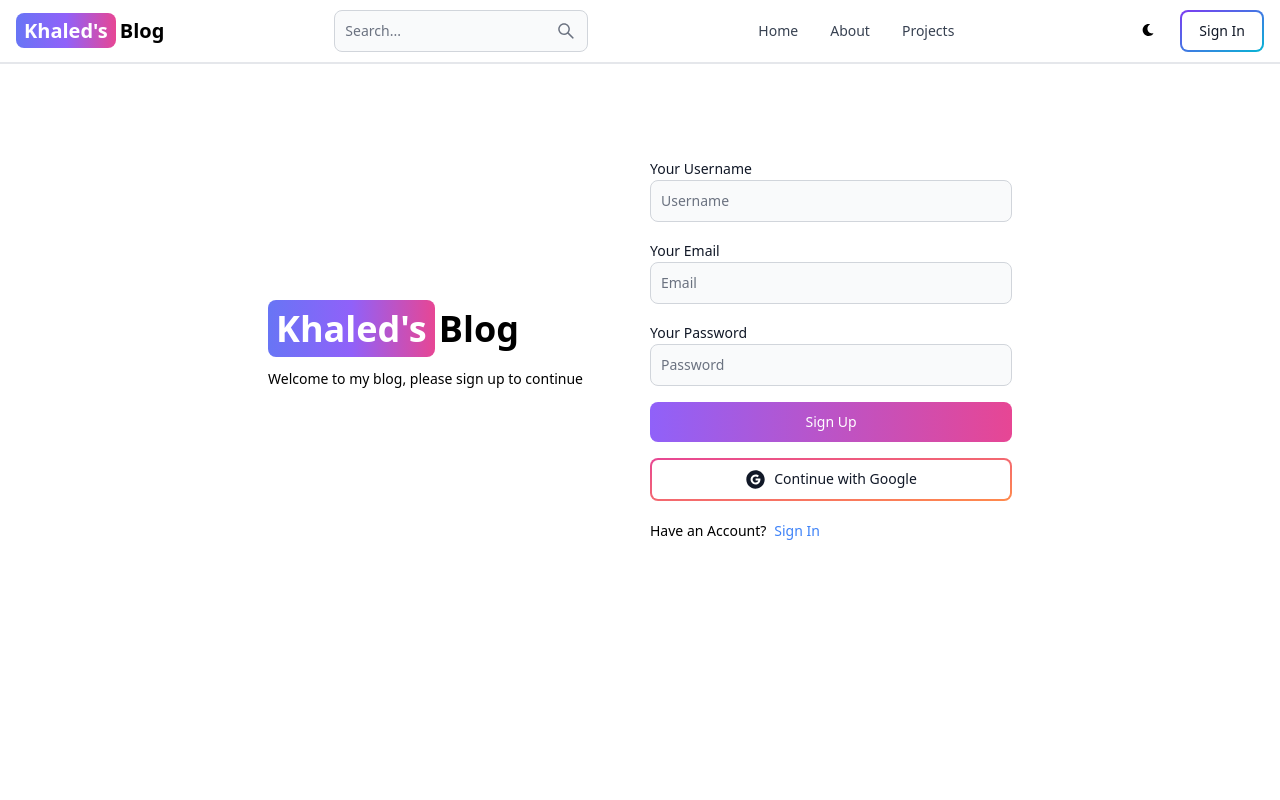
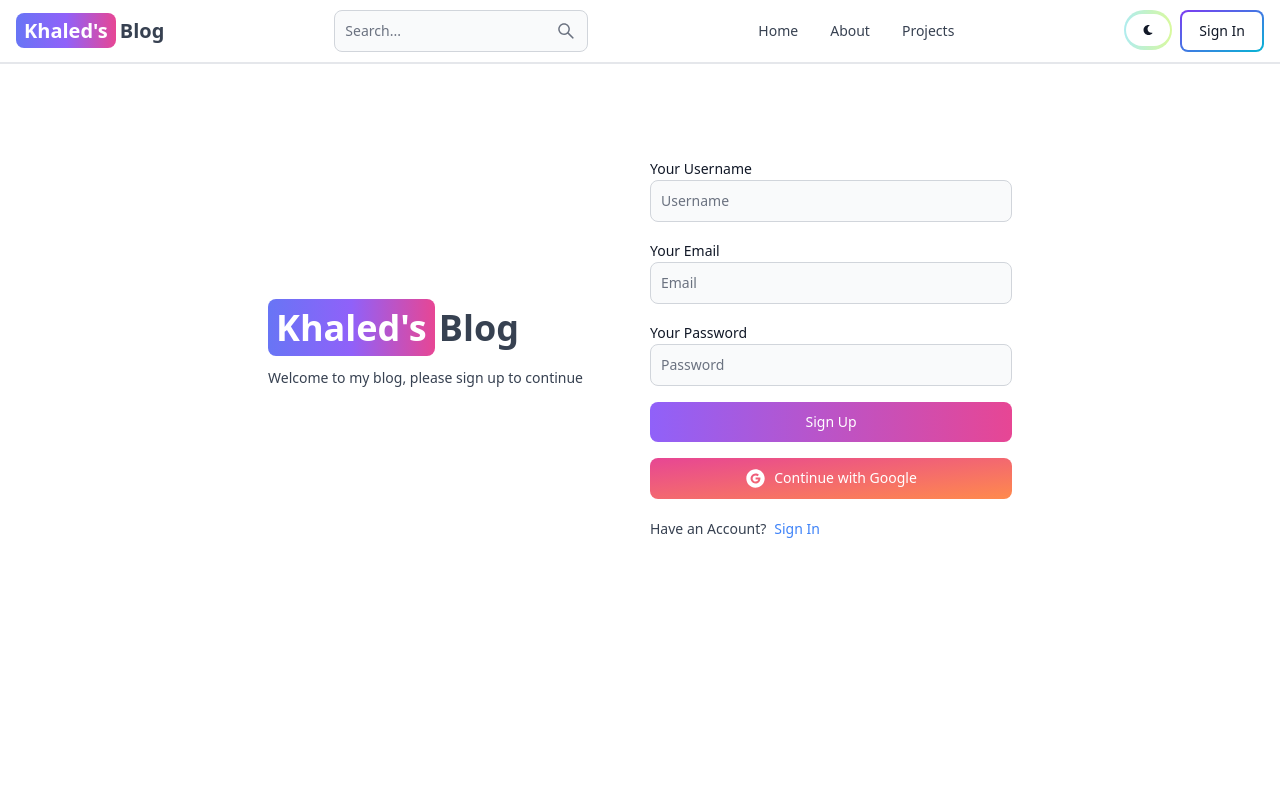
Before and after one commit to KHALEDsSAEED/blog-mern, a React (Vite) app in the folder client/: page /sign-up in a window 1280 px wide. Shown: the top 800 px of the page. Built offline with nearby package versions, Linux system fonts and the light colour scheme; no server answers.

Commit message:
add theme toggle to thw website, take the default device theme first and can be changed any time

```diff
--- a/client/src/components/Header.jsx
+++ b/client/src/components/Header.jsx
@@ -2,13 +2,17 @@ import React from 'react'
 import { Navbar, TextInput, Button, Dropdown, Avatar } from 'flowbite-react';
 import { Link, useLocation } from 'react-router-dom';
 import { AiOutlineSearch } from 'react-icons/ai';
-import { FaMoon } from 'react-icons/fa';
-import { useSelector } from 'react-redux';
+import { FaMoon, FaSun } from 'react-icons/fa';
+import { useSelector, useDispatch } from 'react-redux';
 import { HiLogout, HiViewGrid } from "react-icons/hi";
+import { toggleTheme } from '../redux/theme/themeSlice';
+
 
 export default function Header() {
     const path = useLocation().pathname;
+    const dispatch = useDispatch();
     const { currentUser } = useSelector((state) => state.user);
+    const { theme } = useSelector((state) => state.theme);
     return (
         <Navbar className='border-b-2'>
             <Link to='/' className='self-center whitespace-nowrap
@@ -34,8 +38,10 @@ export default function Header() {
             </Button>
 
             <div className='flex gap-2 md:order-2'>
-                <Button className='w-12 h-10 hidden sm:inline' pill color='grey'>
-                    <FaMoon />
+                <Button className='w-12 h-10 hidden sm:inline' gradientDuoTone='tealToLime' outline  color='grey' pill onClick={() => {
+                    dispatch(toggleTheme());
+                }}>
+                    {theme === 'light' ? <FaMoon /> : <FaSun />}
                 </Button>
 
                 {currentUser ? (
@@ -43,14 +49,14 @@ export default function Header() {
                         <Avatar alt='user' img={currentUser.profilePicture} rounded />
                     }>
                         <Dropdown.Header>
-                            <span className='block text-sm'>@{currentUser.username}</span>
-                            <span className='block text-md truncate'>{currentUser.email}</span>
+                            <span className='block text-lg'>@{currentUser.username}</span>
+                            <span className='block text-lg truncate'>{currentUser.email}</span>
                         </Dropdown.Header>
                         <Link to='/dashboard?tab=profile'>
-                            <Dropdown.Item icon={HiViewGrid}>Profile</Dropdown.Item>
+                            <Dropdown.Item className='text-lg' icon={HiViewGrid}>Profile</Dropdown.Item>
                         </Link>
                         <Dropdown.Divider />
-                        <Dropdown.Item icon={HiLogout}>Sign Out</Dropdown.Item>
+                        <Dropdown.Item className='text-lg' icon={HiLogout}>Sign Out</Dropdown.Item>
 
                     </Dropdown>
                 ) : (
--- a/client/src/components/OAuth.jsx
+++ b/client/src/components/OAuth.jsx
@@ -15,6 +15,7 @@ export default function OAuth() {
         provider.setCustomParameters({ prompt: 'select_account' });
         try {
             const resultsFromGoogle = await signInWithPopup(auth, provider);
+
             const res = await fetch('api/auth/google', {
                 method: 'POST',
                 headers: {
@@ -30,7 +31,6 @@ export default function OAuth() {
             if (res.ok) {
                 dispatch(signInSuccess(data));
                 navigate('/');
-
             }
         }
         catch (err) {
@@ -39,7 +39,7 @@ export default function OAuth() {
 
     }
     return (
-        <Button type='button' gradientDuoTone='pinkToOrange' outline onClick={handleGoogleClick}>
+        <Button type='button' className="hover:scale-105" gradientDuoTone='pinkToOrange' onClick={handleGoogleClick}>
             <AiFillGoogleCircle size='1.5em' className="mr-2" />
             Continue with Google
         </Button>
--- /dev/null
+++ b/client/src/components/ThemeProvider.jsx
@@ -0,0 +1,12 @@
+import { useSelector } from "react-redux"
+
+export default function ThemeProvider({ children }) {
+    const { theme } = useSelector((state) => state.theme);
+    return (
+        <div className={theme}>
+            <div className="bg-white text-gray-700 dark:text-gray-200 dark:bg-[rgb(16,23,42)]">
+                {children}
+            </div>
+        </div>
+    )
+}
--- a/client/src/main.jsx
+++ b/client/src/main.jsx
@@ -5,11 +5,14 @@ import './index.css'
 import { store, persistor } from './redux/store.js'
 import { Provider } from 'react-redux'
 import { PersistGate } from 'redux-persist/integration/react'
+import ThemeProvider from './components/ThemeProvider.jsx'
 
 ReactDOM.createRoot(document.getElementById('root')).render(
   <PersistGate persistor={persistor}>
     <Provider store={store}>
-      <App />
+      <ThemeProvider>
+        <App />
+      </ThemeProvider>
     </Provider>
   </PersistGate>,
 )
--- a/client/src/pages/Signin.jsx
+++ b/client/src/pages/Signin.jsx
@@ -4,7 +4,7 @@ import { Alert, Button, Label, Spinner, TextInput } from 'flowbite-react'
 import { signInStart, signInFailure, signInSuccess } from '../redux/user/userSlice';
 import { useDispatch, useSelector } from 'react-redux';
 import OAuth from '../components/OAuth';
-
+import { getAuth, sendPasswordResetEmail, signInWithEmailAndPassword } from 'firebase/auth';
 
 export default function Signin() {
     const [formData, setFormData] = useState({});
@@ -18,11 +18,44 @@ export default function Signin() {
             [e.target.id]: e.target.value.trim()
         });
     }
+
+    const resetPassword = async (e) => {
+        e.preventDefault();
+        try {
+            const auth = getAuth();
+            sendPasswordResetEmail(auth, formData.email)
+                .then(() => {
+                    // Password reset email sent!
+                    navigate('/sign-in');
+                })
+                .catch((error) => {
+                    const errorCode = error.code;
+                    const errorMessage = error.message;
+                });
+        }
+        catch (err) {
+            console.error(err);
+        }
+    }
+
     const handleSubmit = async (e) => {
         e.preventDefault(); // prevent the page from refreshing
         if (!formData.email || !formData.password) {
             return dispatch(signInFailure('Please fill in all the fields'));
         }
+
+        /*
+        const auth = getAuth();
+
+        // Sign in with email and password
+        const userCredential = await signInWithEmailAndPassword(auth, formData.email, formData.password);
+        const user = userCredential.user;
+
+        // Check if email is verified
+        if (!user.emailVerified) {
+            return dispatch(signInFailure('Please verify your email'));
+        }
+        */
 
         try {
             dispatch(signInStart());
@@ -86,7 +119,7 @@ export default function Signin() {
                                 onChange={handleChange}
                             />
                         </div>
-                        <Button gradientDuoTone='purpleToPink' type='submit' disabled={loading}>
+                        <Button gradientDuoTone='purpleToPink' className='hover:scale-105' type='submit' disabled={loading}>
                             {
                                 loading ? (
                                     <>
@@ -98,6 +131,11 @@ export default function Signin() {
                             }
                         </Button>
                         <OAuth />
+                        {/*
+                        <Button type='button' className="hover:scale-105" outline gradientDuoTone='pinkToOrange' onClick={resetPassword}>
+                            FORGET YOUR PASSWORD?
+                        </Button>
+                        */}
                     </form>
                     <div className="flex gap-2 text-sm mt-5">
                         <span>Dont have an account ?</span>
--- a/client/src/pages/signup.jsx
+++ b/client/src/pages/signup.jsx
@@ -3,6 +3,7 @@ import { Link, useNavigate } from 'react-router-dom'
 import { Alert, Button, Label, Spinner, TextInput } from 'flowbite-react'
 import { set } from 'mongoose';
 import OAuth from '../components/OAuth';
+import { getAuth, createUserWithEmailAndPassword, sendEmailVerification } from 'firebase/auth';
 
 export default function signup() {
     const [formData, setFormData] = useState({});
@@ -25,6 +26,17 @@ export default function signup() {
         try {
             setLoading(true);
             setErrorMessage(null);
+
+            /*
+            const auth = getAuth();
+            // Create user with email and password
+            const userCredential = await createUserWithEmailAndPassword(auth, formData.email, formData.password);
+            const user = userCredential.user;
+            // Send email verification
+            await sendEmailVerification(user);
+            console.log('Email verification sent!');
+            */
+
             const res = await fetch('api/auth/signup', { // send the data to the server
                 method: 'POST', // send data to the server
                 headers: {
@@ -33,8 +45,13 @@ export default function signup() {
                 body: JSON.stringify(formData) // convert the object to a string
             });
             const data = await res.json(); // convert the response to json
-            if (data.sucess === false) {
-                return setErrorMessage(data.message);
+
+            // if (data.sucess === false) {
+            //     return setErrorMessage(data.message);
+            // }
+
+            if (!res.ok) {
+                throw new Error(data.message);
             }
             setLoading(false);
             if (res.ok) {
@@ -42,7 +59,7 @@ export default function signup() {
             }
         }
         catch (err) {
-            setErrorMessage('Something went wrong, please try again!' + err.message);
+            setErrorMessage('Something went wrong! ' + err.message);
             setLoading(false);
         }
     }
--- a/client/src/redux/store.js
+++ b/client/src/redux/store.js
@@ -2,9 +2,11 @@ import { configureStore, combineReducers } from '@reduxjs/toolkit'
 import userReducer from './user/userSlice'
 import { persistReducer, persistStore } from 'redux-persist';
 import storage from 'redux-persist/lib/storage';
+import themeReducer from './theme/themeSlice';
 
 const rootReducer = combineReducers({
     user: userReducer,
+    theme: themeReducer,
 });
 
 const persistConfig = {
--- /dev/null
+++ b/client/src/redux/theme/themeSlice.js
@@ -0,0 +1,25 @@
+import { createSlice } from '@reduxjs/toolkit';
+
+const getDefaultTheme = () => {
+    if (window.matchMedia && window.matchMedia('(prefers-color-scheme: dark)').matches) {
+        return 'dark';
+    }
+    return 'light';
+};
+
+const initialState = {
+    theme: getDefaultTheme(),
+};
+
+const themeSlice = createSlice({
+    name: 'theme',
+    initialState,
+    reducers: {
+        toggleTheme: (state) => {
+            state.theme = state.theme === 'light' ? 'dark' : 'light';
+        },
+    },
+});
+
+export const { toggleTheme } = themeSlice.actions;
+export default themeSlice.reducer;
```
Also changed, not shown: 1 other file (tests, documents, lock files or other folders).
